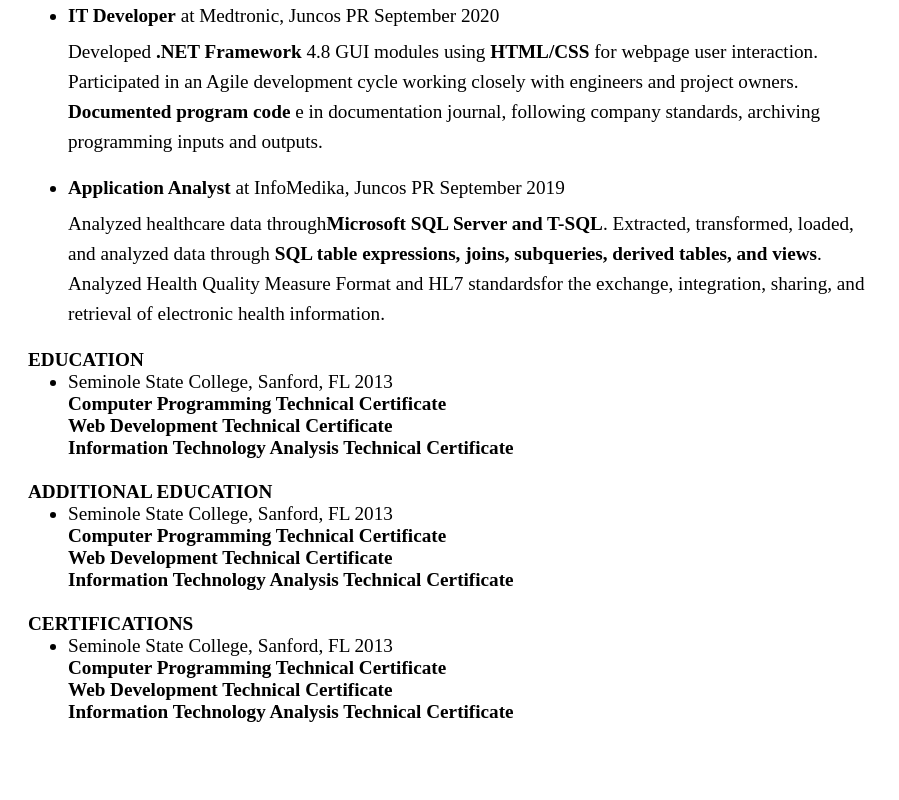
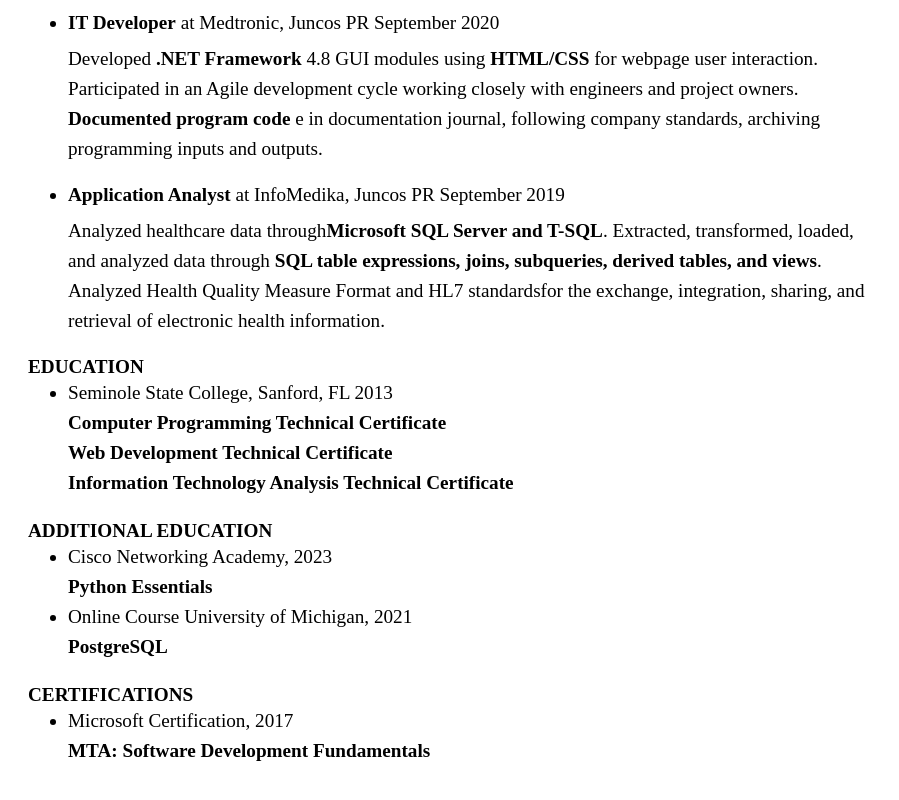
Before and after one commit to ACruzWorkAcct/html-portfolio, a plain HTML site: page resume.html in a window 1280 px wide. Shown: the part 802-1602 px from the top of the page, without its empty margins (0-899 px from the left). Before the commit the page ends 1545 px from the top, so only its background shows below. Drawn offline with Linux system fonts and the light colour scheme.

Commit message:
Name size; one rule for section content; added items to addedu, certs; according css

```diff
--- a/css/resume.css
+++ b/css/resume.css
@@ -21,6 +21,11 @@
     }
 }
 
+.section-content {
+    line-height: 30px;
+    list-style: none;
+}
+
 .job-section {
     margin-bottom: 20px;
 
--- a/resume.html
+++ b/resume.html
@@ -1,7 +1,7 @@
 <link rel="stylesheet" href="css/resume.css">
 
 <div class="resume">
-    <div resume-header style="font-weight: bold;">Alejandro Cruz</div>
+    <div resume-header style="font-size: x-large; font-weight: bold;">Alejandro Cruz</div>
     <div resume-header style="font-weight: bold;">+1 (787) 368-5092</div>
     <div resume-header style="font-weight: bold;">acruz.workacct@outlook.com</div>
     <div resume-header>San Juan, PR 00918</div>
@@ -26,7 +26,7 @@
     <div class="job-section">
         <ul>
             <li><strong>Programmer</strong> at Optima Seguros, San Juan PR 2024</li>
-            <li class="job-content">Programmed a <strong>C# Blazor web application</strong> for managing
+            <li class="section-content">Programmed a <strong>C# Blazor web application</strong> for managing
                 users and uploading/downloading files. Analyzed and coded SQL queries using
                 <strong>SQL Server Management Studio</strong>. Analyzed and wrote software development
                 <strong>documentation</strong>. Participated in stakeholder and development meetings
@@ -36,7 +36,7 @@
     <div class="job-section">
         <ul>
             <li><strong>Programmer Analyst</strong> at MultiSystems, San Juan PR 2021</li>
-            <li class="job-content">Programmed a <strong>.NET Core console application</strong> with
+            <li class="section-content">Programmed a <strong>.NET Core console application</strong> with
                 <strong>SQL Server</strong> and <strong>Entity Framework</strong>. Implemented programming
                 concepts: dependency injection, event logging, app config settings, and unit testing.
                 Called <strong>Web APIs</strong> and responded programmatically with email messages
@@ -49,7 +49,7 @@
     <div class="job-section">
         <ul>
             <li><strong>IT Developer</strong> at Medtronic, Juncos PR September 2020</li>
-            <li class="job-content">Developed <strong>.NET Framework</strong> 4.8 GUI modules using
+            <li class="section-content">Developed <strong>.NET Framework</strong> 4.8 GUI modules using
                 <strong>HTML/CSS</strong> for webpage user interaction. Participated in an Agile
                 development cycle working closely with engineers and project owners.
                 <strong>Documented program code</strong> e in documentation journal, following company
@@ -59,7 +59,7 @@
     <div class="job-section">
         <ul>
             <li><strong>Application Analyst</strong> at InfoMedika, Juncos PR September 2019</li>
-            <li class="job-content">Analyzed healthcare data through<strong>Microsoft SQL Server and
+            <li class="section-content">Analyzed healthcare data through<strong>Microsoft SQL Server and
                 T-SQL</strong>. Extracted, transformed, loaded, and analyzed data through
                 <strong>SQL table expressions, joins, subqueries, derived tables, and views</strong>.
                 Analyzed Health Quality Measure Format and HL7 standardsfor the exchange, integration,
@@ -68,7 +68,7 @@
     </div>
 
     <div section-title>EDUCATION</div>
-    <div class="edu-section">
+    <div class="section-content">
         <ul>
             <li>Seminole State College, Sanford, FL 2013</li>
             <li style="list-style: none;"><strong>Computer Programming Technical Certificate</strong></li>
@@ -80,24 +80,25 @@
     <br />
 
     <div section-title>ADDITIONAL EDUCATION</div>
-    <div class="addedu-section">
+    <div class="section-content">
         <ul>
-            <li>Seminole State College, Sanford, FL 2013</li>
-            <li style="list-style: none;"><strong>Computer Programming Technical Certificate</strong></li>
-            <li style="list-style: none;"><strong>Web Development Technical Certificate</strong></li>
-            <li style="list-style: none;"><strong>Information Technology Analysis Technical Certificate</strong></li>
+            <li>Cisco Networking Academy, 2023</li>
+            <li style="list-style: none;"><strong>Python Essentials</strong></li>
+            <li>Online Course University of Michigan, 2021</li>
+            <li style="list-style: none;"><strong>PostgreSQL</strong></li>
         </ul>
     </div>
 
     <br />
 
     <div section-title>CERTIFICATIONS</div>
-    <div class="addedu-section">
+    <div class="section-content">
         <ul>
-            <li>Seminole State College, Sanford, FL 2013</li>
-            <li style="list-style: none;"><strong>Computer Programming Technical Certificate</strong></li>
-            <li style="list-style: none;"><strong>Web Development Technical Certificate</strong></li>
-            <li style="list-style: none;"><strong>Information Technology Analysis Technical Certificate</strong></li>
+            <li>Microsoft Certification, 2017</li>
+            <li style="list-style: none;"><strong>MTA: Software Development Fundamentals</strong></li>
         </ul>
     </div>
+
+    <br />
+
 </div>
```
Lines whose indentation alone changed are shown as unchanged.
